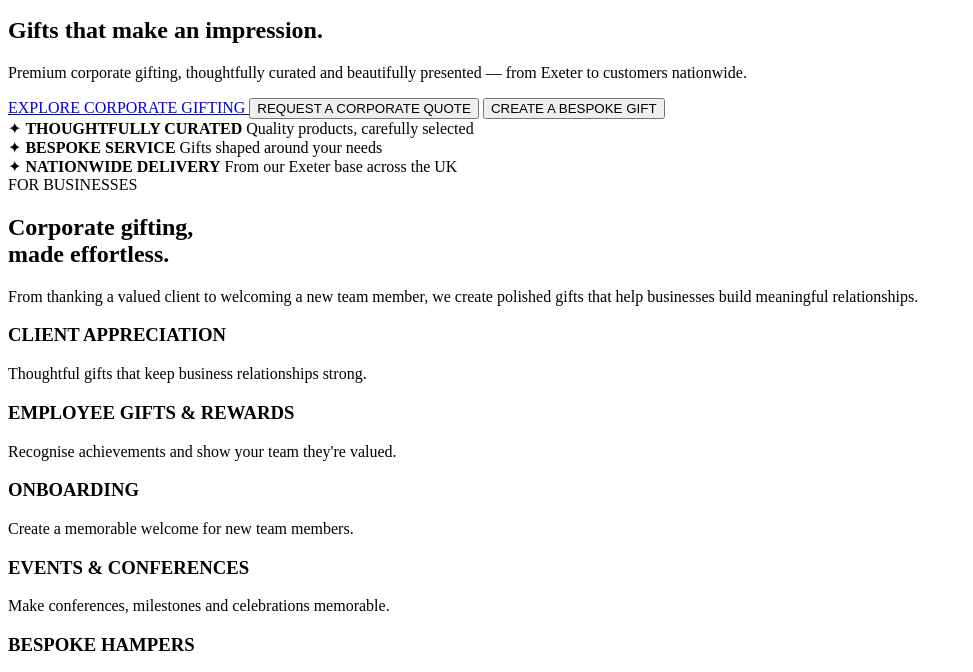
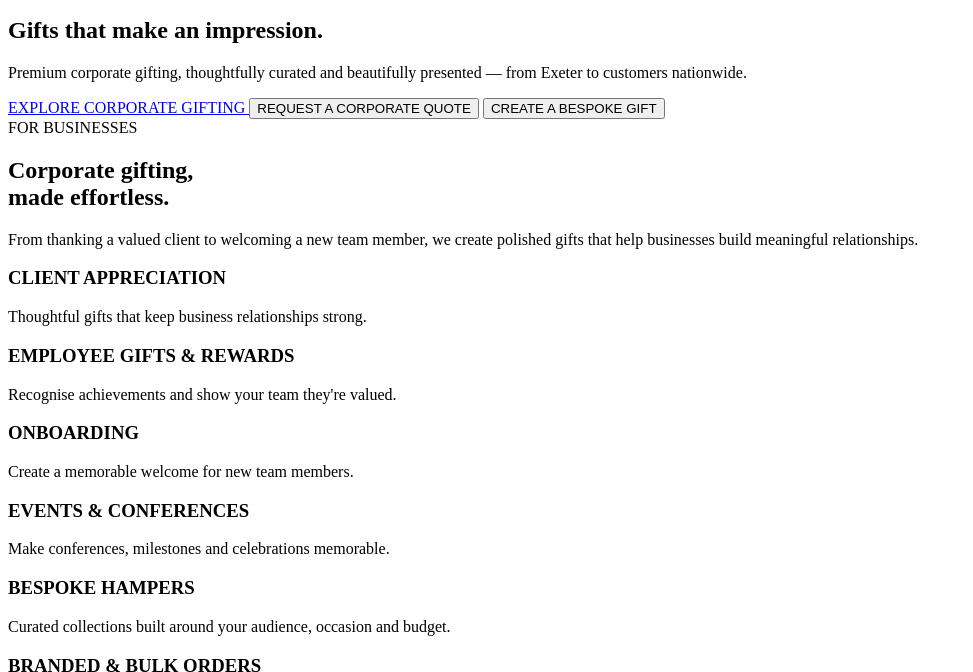
Before and after one commit to rswbird/thegestureco.co.uk, a website with bundled scripts: page index.html in a window 1280 px wide. Shown: the part 126-798 px from the top of the page, without its empty margins (0-973 px from the left). Built offline with nearby package versions, Linux system fonts and the light colour scheme; a script that the page names is missing.

Commit message:
Update index.html

```diff
--- a/index.html
+++ b/index.html
@@ -48,6 +48,7 @@
   <span>Corporate enquiries welcome</span>
 </div>
 
+
 <nav class="nav">
 
   <a class="logo" href="#">
@@ -80,6 +81,7 @@
   </div>
 
 </nav>
+
 
 <div class="mobile-menu" id="mobileMenu">
 
@@ -137,29 +139,6 @@
 </section>
 
 
-<div class="trust">
-
-  <div>
-    ✦
-    <strong>THOUGHTFULLY CURATED</strong>
-    Quality products, carefully selected
-  </div>
-
-  <div>
-    ✦
-    <strong>BESPOKE SERVICE</strong>
-    Gifts shaped around your needs
-  </div>
-
-  <div>
-    ✦
-    <strong>NATIONWIDE DELIVERY</strong>
-    From our Exeter base across the UK
-  </div>
-
-</div>
-
-
 <!-- CORPORATE -->
 
 <section class="section" id="corporate">
@@ -167,12 +146,16 @@
   <div class="head">
 
     <div>
-      <div class="kicker">FOR BUSINESSES</div>
+
+      <div class="kicker">
+        FOR BUSINESSES
+      </div>
 
       <h2>
         Corporate gifting,<br>
         made effortless.
       </h2>
+
     </div>
 
     <p>
@@ -327,7 +310,7 @@
 
 <!-- ABOUT -->
 
-<section class="section" id="about">
+<section class="section about-section" id="about">
 
   <div class="head">
 
@@ -641,9 +624,7 @@
             </tr>
           </thead>
 
-          <tbody id="ordersBody">
-
-          </tbody>
+          <tbody id="ordersBody"></tbody>
 
         </table>
 
@@ -653,6 +634,7 @@
       <h3>Company team</h3>
 
       <div id="teamList" class="team-list"></div>
+
 
       <div class="invite-box">
 
@@ -732,7 +714,6 @@
               <label>CATEGORY</label>
 
               <select id="productCategory">
-
                 <option>Corporate</option>
                 <option>Client Gifts</option>
                 <option>Employee Gifts</option>
@@ -740,7 +721,6 @@
                 <option>Hampers</option>
                 <option>Events</option>
                 <option>Personal</option>
-
               </select>
 
             </div>
@@ -838,5 +818,3 @@
 
 </body>
 </html>
-
-<!-- Cloudflare deployment -->
```
